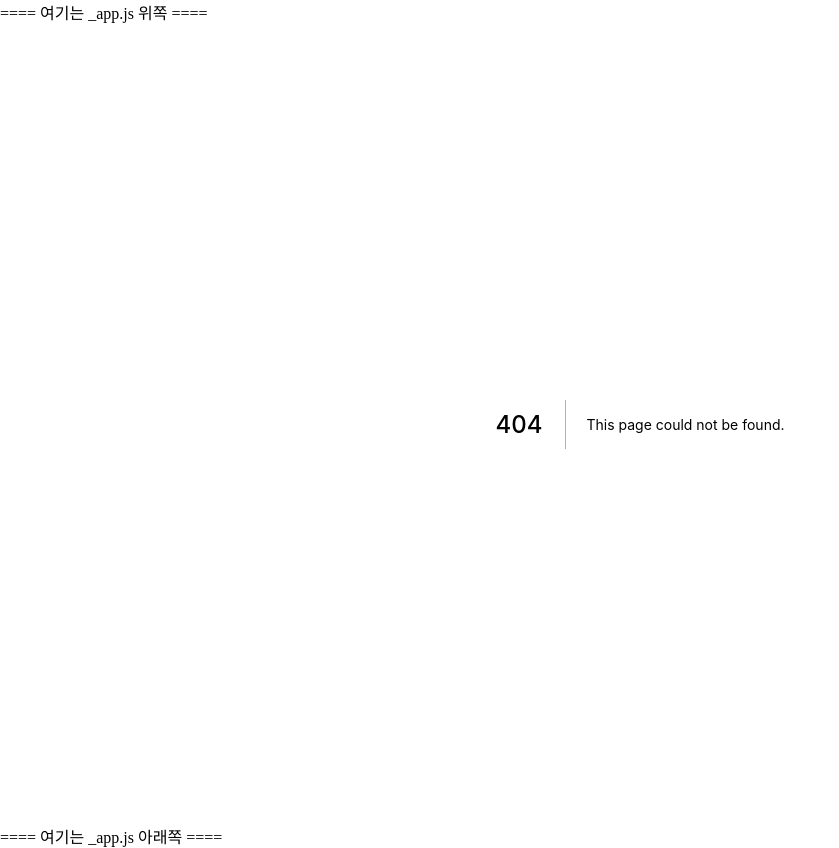
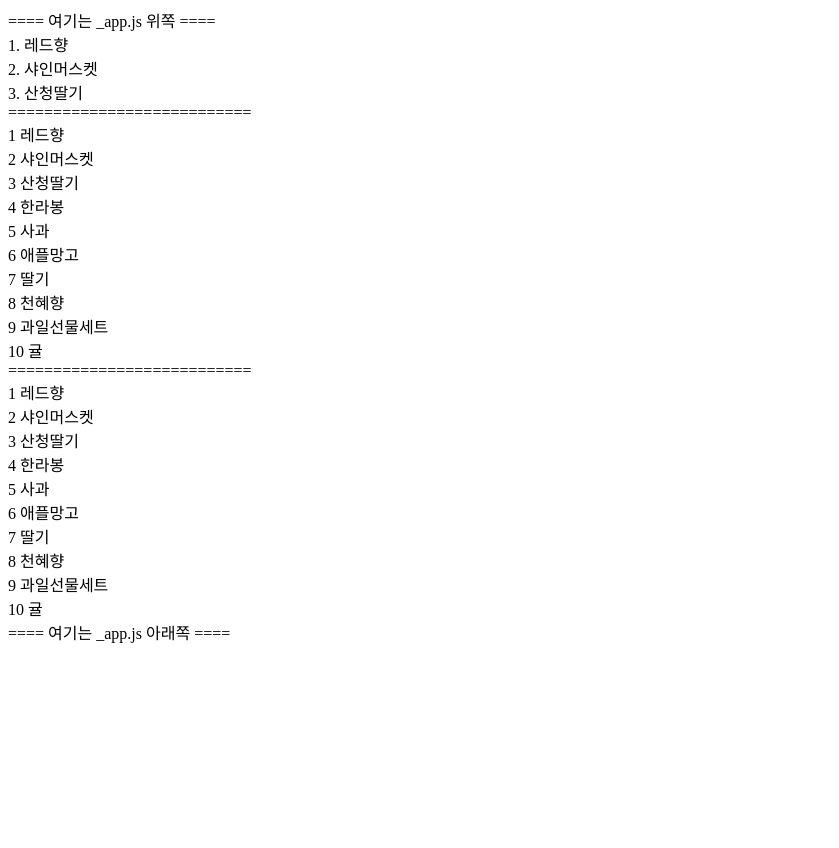
Before and after one commit to updaun/FrontEndCamp, a Next.js app in the folder codecamp-frontend-menti/class/: page /section08/08-01-map-fruits in a window 1280 px wide. Before the commit this address had no page. Shown: the whole page, without its empty margins (0-839 px from the left). After the commit the page ends 800 px from the top, so only its background shows below. Built offline with nearby package versions, Linux system fonts and the light colour scheme.

Commit message:
feat: 08-01-map-fruits

```diff
--- /dev/null
+++ b/codecamp-frontend-menti/class/pages/section08/08-01-map-fruits/index.js
@@ -0,0 +1,45 @@
+const FRUITS = [
+  { number: 1, title: "레드향" },
+  { number: 2, title: "샤인머스켓" },
+  { number: 3, title: "산청딸기" },
+  { number: 4, title: "한라봉" },
+  { number: 5, title: "사과" },
+  { number: 6, title: "애플망고" },
+  { number: 7, title: "딸기" },
+  { number: 8, title: "천혜향" },
+  { number: 9, title: "과일선물세트" },
+  { number: 10, title: "귤" },
+];
+
+export default function MapFruitsPage() {
+  // 1. 가장 기본 예제
+  const aaa = [
+    <div>1. 레드향</div>,
+    <div>2. 샤인머스켓</div>,
+    <div>3. 산청딸기</div>,
+  ];
+
+  // 2. 실무 백엔드 데이터 예제
+  const bbb = FRUITS.map((el) => (
+    <div>
+      {el.number} {el.title}
+    </div>
+  ));
+
+  return (
+    <div>
+      <div>{aaa}</div>
+      ===========================
+      <div>{bbb}</div>
+      ===========================
+      <div>
+        {/* 3. 실무 효율적인 렌더링 예제 */}
+        {FRUITS.map((el) => (
+          <div>
+            {el.number} {el.title}
+          </div>
+        ))}
+      </div>
+    </div>
+  );
+}
```
